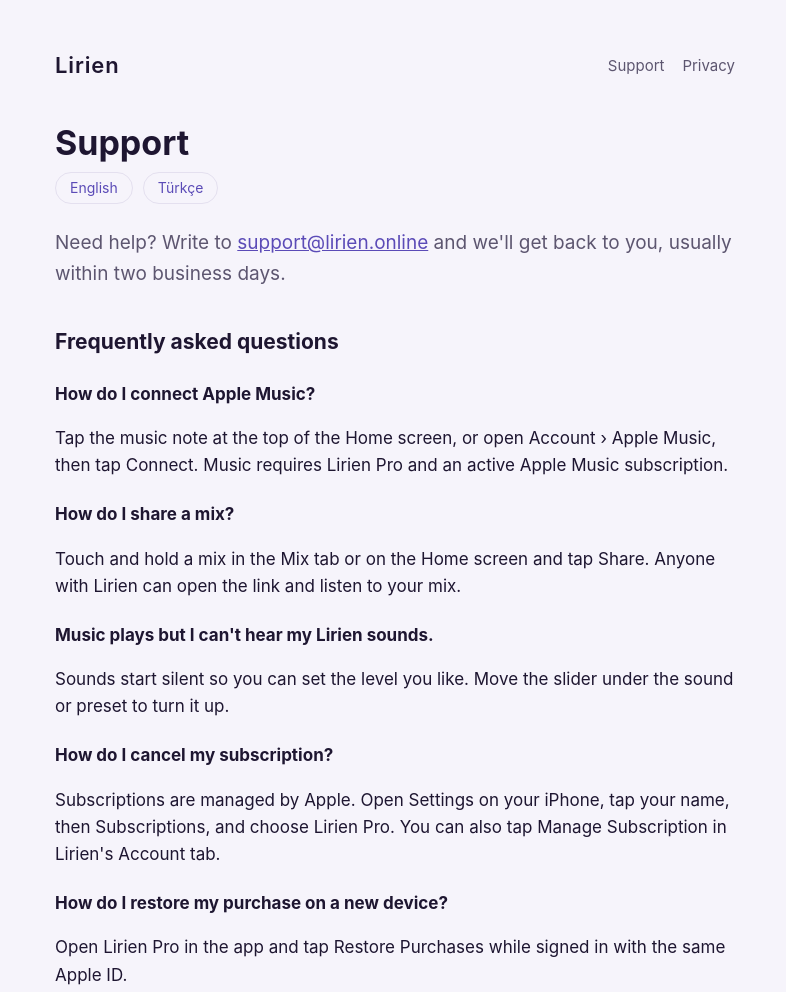
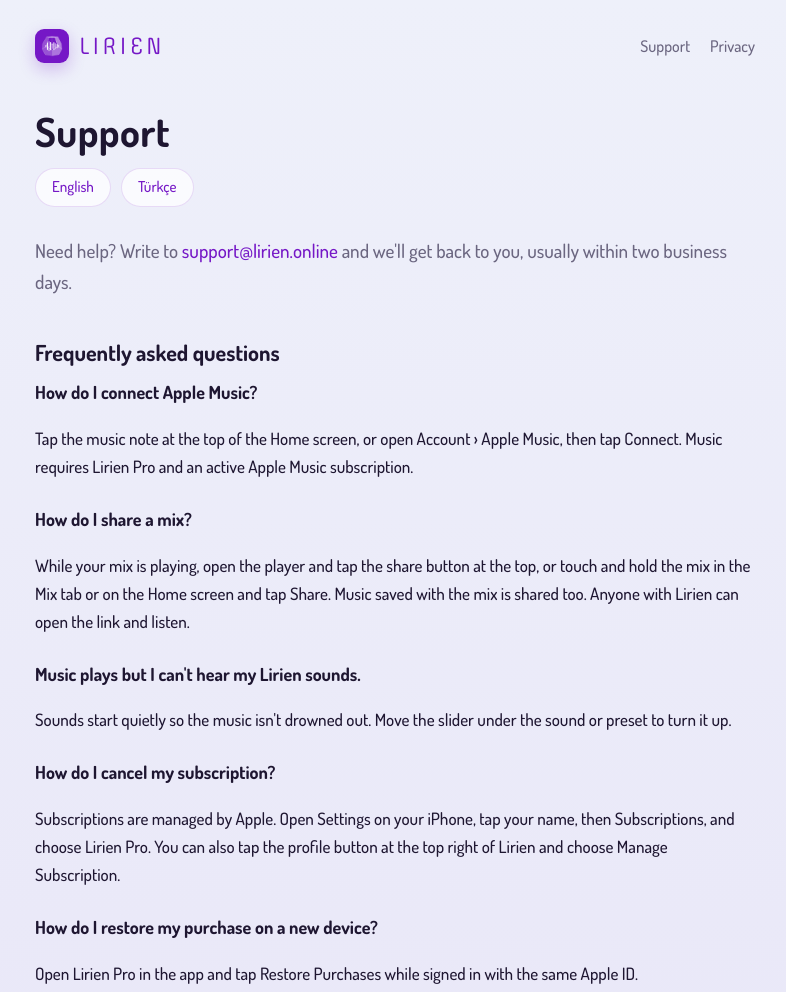
Before and after one commit to ateserkoc/lirien-site, a plain HTML site: page support/index.html in a window 1280 px wide. Shown: the top 992 px of the page, without its empty margins (245-1031 px from the left). Drawn offline with Linux system fonts and the light colour scheme.

Commit message:
Destek, gizlilik ve mix sayfaları Lirien görünümüne geçti

```diff
--- a/style.css
+++ b/style.css
@@ -1,42 +1,69 @@
+/* Lirien sitesi: Destek, Gizlilik ve Mix sayfaları (ana sayfa kendi stilini taşır) */
+@font-face { font-family: Dosis; src: url(/fonts/Dosis-Medium.ttf) format("truetype"); font-weight: 500; font-display: swap; }
+@font-face { font-family: Dosis; src: url(/fonts/Dosis-Bold.ttf) format("truetype"); font-weight: 700; font-display: swap; }
+@font-face { font-family: Offside; src: url(/fonts/Offside-Regular.ttf) format("truetype"); font-display: swap; }
+
 :root {
-  --bg: #F6F4FB;
-  --surface: #FFFFFF;
-  --text: #1E1631;
-  --muted: #5D5670;
-  --accent: #5B4BB7;
-  --line: #E4E0EF;
+  --bg1: #EEF0FA; --bg2: #E3DDF5;
+  --surface: rgba(255,255,255,.72);
+  --text: #1E1631; --muted: #6B6680;
+  --accent: #7517C6; --primary: #7517C6;
+  --line: rgba(117,23,198,.14);
 }
 @media (prefers-color-scheme: dark) {
   :root {
-    --bg: #15101F;
-    --surface: #1E1730;
-    --text: #EEEAF8;
-    --muted: #ABA4C0;
-    --accent: #B4A8F0;
-    --line: #2E2645;
+    --bg1: #120C1D; --bg2: #1B1230;
+    --surface: rgba(34,26,53,.78);
+    --text: #EEEAF8; --muted: #A9A2BE;
+    --accent: #B98CFF; --primary: #B98CFF;
+    --line: rgba(185,140,255,.18);
   }
 }
 * { box-sizing: border-box; }
-html { -webkit-text-size-adjust: 100%; }
+html { -webkit-text-size-adjust: 100%; background: var(--bg2); }
 body {
-  margin: 0;
-  background: var(--bg);
-  color: var(--text);
-  font: 17px/1.6 -apple-system, BlinkMacSystemFont, "SF Pro Text", "Helvetica Neue", Helvetica, sans-serif;
+  margin: 0; min-height: 100vh; color: var(--text);
+  background: linear-gradient(180deg, var(--bg1), var(--bg2));
+  font: 500 17px/1.65 Dosis, -apple-system, BlinkMacSystemFont, "Helvetica Neue", sans-serif;
 }
-.wrap { max-width: 720px; margin: 0 auto; padding: 48px 20px 64px; }
-header { display: flex; align-items: center; justify-content: space-between; margin-bottom: 40px; }
-.brand { font-size: 22px; font-weight: 600; letter-spacing: .04em; color: var(--text); text-decoration: none; }
-nav a { color: var(--muted); text-decoration: none; margin-left: 18px; font-size: 15px; }
-nav a:hover, a { color: var(--accent); }
-h1 { font-size: 34px; line-height: 1.2; margin: 0 0 8px; }
-h2 { font-size: 21px; margin: 36px 0 8px; }
-h3 { font-size: 17px; margin: 22px 0 4px; }
+a { color: var(--accent); text-decoration: none; }
+a:hover { text-decoration: underline; }
+.wrap { max-width: 760px; margin: 0 auto; padding: 28px 20px 56px; }
+
+header { display: flex; align-items: center; justify-content: space-between; margin-bottom: 44px; }
+.brand {
+  display: inline-flex; align-items: center; gap: 10px;
+  font-family: Offside, sans-serif; font-size: 22px; letter-spacing: .14em; text-transform: uppercase;
+  color: var(--primary); text-decoration: none !important;
+}
+.brand::before {
+  content: ""; width: 34px; height: 34px; border-radius: 9px;
+  background: url(/assets/icon.png) center / cover;
+  box-shadow: 0 6px 16px rgba(117,23,198,.25);
+}
+nav a { color: var(--muted); margin-left: 20px; font-size: 16px; }
+nav a:hover { color: var(--primary); text-decoration: none; }
+
+h1 { font-weight: 700; font-size: clamp(30px, 5vw, 40px); line-height: 1.15; margin: 0 0 8px; letter-spacing: .01em; }
+h2 { font-weight: 700; font-size: 22px; margin: 36px 0 6px; }
+h3 { font-weight: 700; font-size: 18px; margin: 24px 0 4px; }
 p, li { color: var(--text); }
+ul { padding-left: 22px; }
 .lead { font-size: 19px; color: var(--muted); margin: 0 0 28px; }
 .muted { color: var(--muted); font-size: 15px; }
-.card { background: var(--surface); border: 1px solid var(--line); border-radius: 16px; padding: 22px 24px; margin: 16px 0; }
-.lang { display: flex; gap: 10px; margin: 0 0 24px; }
-.lang a { border: 1px solid var(--line); border-radius: 999px; padding: 4px 14px; text-decoration: none; font-size: 14px; }
-hr { border: 0; border-top: 1px solid var(--line); margin: 48px 0; }
-footer { margin-top: 56px; color: var(--muted); font-size: 14px; }
+.card {
+  background: var(--surface); border: 1px solid var(--line); border-radius: 22px;
+  padding: 22px 24px; margin: 16px 0; backdrop-filter: blur(10px);
+}
+section > h3:first-of-type { margin-top: 8px; }
+
+.lang { display: flex; gap: 10px; margin: 14px 0 28px; }
+.lang a {
+  border: 1px solid var(--line); border-radius: 999px; padding: 6px 16px;
+  font-size: 15px; background: var(--surface); text-decoration: none;
+}
+.lang a:hover { border-color: var(--primary); }
+
+hr { border: 0; border-top: 1px solid var(--line); margin: 52px 0; }
+footer { margin-top: 64px; text-align: center; color: var(--muted); font-size: 15px; }
+footer a { color: var(--muted); margin: 0 10px; }
--- a/support/index.html
+++ b/support/index.html
@@ -5,6 +5,8 @@
 <meta name="viewport" content="width=device-width, initial-scale=1">
 <title>Lirien Support</title>
 <link rel="stylesheet" href="/style.css">
+<link rel="icon" href="/favicon.png">
+<link rel="apple-touch-icon" href="/apple-touch-icon.png">
 </head>
 <body>
 <div class="wrap">
@@ -23,17 +25,17 @@
     <h3>How do I connect Apple Music?</h3>
     <p>Tap the music note at the top of the Home screen, or open Account › Apple Music, then tap Connect. Music requires Lirien Pro and an active Apple Music subscription.</p>
     <h3>How do I share a mix?</h3>
-    <p>Touch and hold a mix in the Mix tab or on the Home screen and tap Share. Anyone with Lirien can open the link and listen to your mix.</p>
+    <p>While your mix is playing, open the player and tap the share button at the top, or touch and hold the mix in the Mix tab or on the Home screen and tap Share. Music saved with the mix is shared too. Anyone with Lirien can open the link and listen.</p>
     <h3>Music plays but I can't hear my Lirien sounds.</h3>
-    <p>Sounds start silent so you can set the level you like. Move the slider under the sound or preset to turn it up.</p>
+    <p>Sounds start quietly so the music isn't drowned out. Move the slider under the sound or preset to turn it up.</p>
     <h3>How do I cancel my subscription?</h3>
-    <p>Subscriptions are managed by Apple. Open Settings on your iPhone, tap your name, then Subscriptions, and choose Lirien Pro. You can also tap Manage Subscription in Lirien's Account tab.</p>
+    <p>Subscriptions are managed by Apple. Open Settings on your iPhone, tap your name, then Subscriptions, and choose Lirien Pro. You can also tap the profile button at the top right of Lirien and choose Manage Subscription.</p>
     <h3>How do I restore my purchase on a new device?</h3>
     <p>Open Lirien Pro in the app and tap Restore Purchases while signed in with the same Apple ID.</p>
     <h3>Why didn't my alarm play my mix?</h3>
     <p>If Lirien was fully closed, iOS only allows the notification sound. Tap the notification to open Lirien and start your mix. Leaving Lirien in the background lets the mix start on its own.</p>
     <h3>How do I delete my account?</h3>
-    <p>In the Account tab, tap Delete Account. This removes your profile, photo, saved mixes and alarm from your device.</p>
+    <p>Tap the profile button at the top right and choose Delete Account. This removes your profile, photo, saved mixes and alarm from your device.</p>
   </section>
 
   <hr>
@@ -45,20 +47,20 @@
     <h3>Apple Music'i nasıl bağlarım?</h3>
     <p>Ana sayfanın üstündeki nota simgesine dokun ya da Hesabım › Apple Music bölümünü aç ve Bağlan'a dokun. Müzik özelliği Lirien Pro ve aktif bir Apple Music aboneliği gerektirir.</p>
     <h3>Bir mix'i nasıl paylaşırım?</h3>
-    <p>Mix sekmesinde ya da ana sayfada bir mix'e basılı tut ve Paylaş'a dokun. Lirien'i olan herkes linki açıp mix'ini dinleyebilir.</p>
+    <p>Mix'in çalarken oynatıcıyı aç ve üstteki paylaş düğmesine dokun ya da Mix sekmesinde veya ana sayfada mix'e basılı tutup Paylaş'ı seç. Mix'e kaydettiğin müzik de paylaşılır. Lirien'i olan herkes linki açıp dinleyebilir.</p>
     <h3>Müzik çalıyor ama Lirien seslerini duymuyorum.</h3>
-    <p>Sesler, seviyeyi kendin ayarlayabilmen için sessiz başlar. Sesin ya da preset'in altındaki kaydırıcıyı sağa çek.</p>
+    <p>Sesler, müziği bastırmasın diye kısık başlar. Sesin ya da preset'in altındaki kaydırıcıyı sağa çek.</p>
     <h3>Aboneliğimi nasıl iptal ederim?</h3>
-    <p>Abonelikler Apple tarafından yönetilir. iPhone'unda Ayarlar'ı aç, adına dokun, Abonelikler'i seç ve Lirien Pro'yu bul. Lirien'in Hesabım sekmesindeki Aboneliği Yönet düğmesini de kullanabilirsin.</p>
+    <p>Abonelikler Apple tarafından yönetilir. iPhone'unda Ayarlar'ı aç, adına dokun, Abonelikler'i seç ve Lirien Pro'yu bul. Lirien'de sağ üstteki profil düğmesine dokunup Aboneliği Yönet'i de seçebilirsin.</p>
     <h3>Satın alımımı yeni cihaza nasıl aktarırım?</h3>
     <p>Aynı Apple hesabıyla giriş yapmışken uygulamada Lirien Pro ekranını aç ve Satın Alımları Geri Yükle'ye dokun.</p>
     <h3>Alarm neden mix'imi çalmadı?</h3>
     <p>Lirien tamamen kapatıldıysa iOS yalnızca bildirim sesine izin verir. Bildirime dokunarak Lirien'i aç, mix'in başlar. Lirien arka planda açık kalırsa mix kendiliğinden başlar.</p>
     <h3>Hesabımı nasıl silerim?</h3>
-    <p>Hesabım sekmesinde Hesabı Sil'e dokun. Profilin, fotoğrafın, kayıtlı mix'lerin ve alarmın cihazından silinir.</p>
+    <p>Sağ üstteki profil düğmesine dokun ve Hesabı Sil'i seç. Profilin, fotoğrafın, kayıtlı mix'lerin ve alarmın cihazından silinir.</p>
   </section>
 
-  <footer><p>© 2026 Lirien</p></footer>
+  <footer><p><a href="/">Home</a><a href="/support/">Support</a><a href="/privacy/">Privacy</a></p><p>© 2026 Lirien</p></footer>
 </div>
 </body>
 </html>
```
Also changed, not shown: mix/index.html (+4 -1 lines), privacy/index.html (+3 -1 lines).
